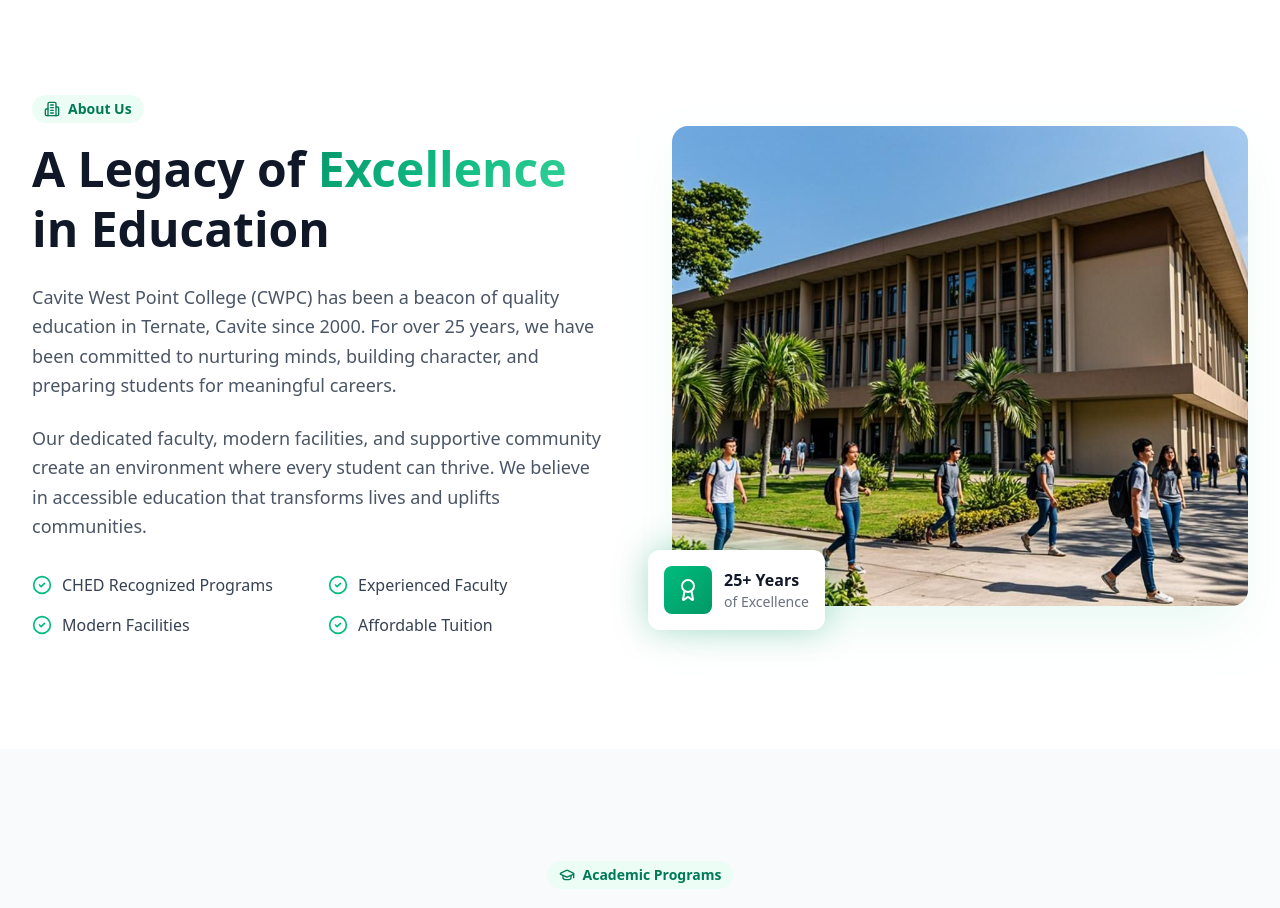
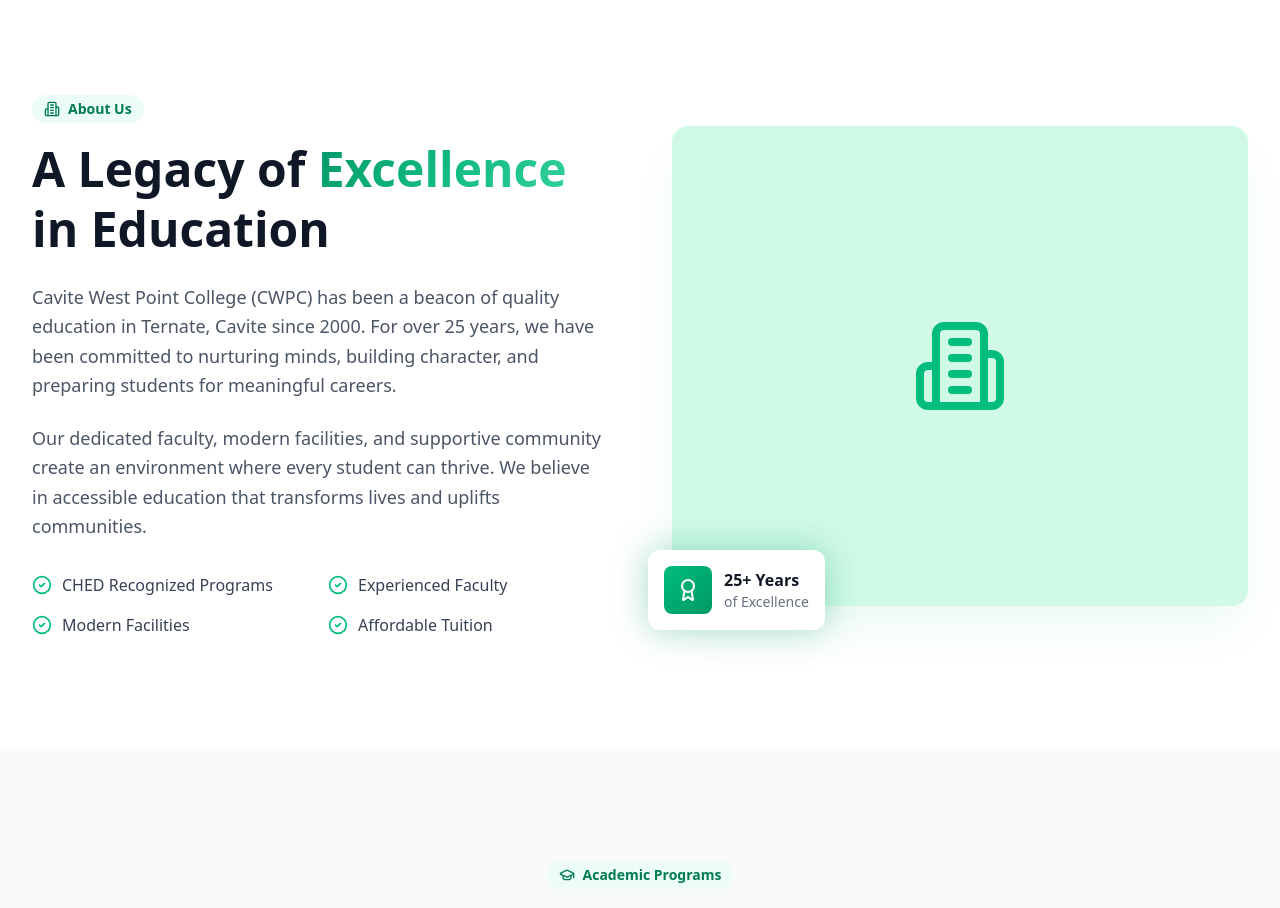
Before and after one commit to kristianpasco30-ops/Clone-CWPC-landing-page, a Next.js app: page / in a window 1280 px wide. Shown: the part 1020-1928 px from the top of the page. Built offline with nearby package versions, Linux system fonts and the light colour scheme.

Commit message:
Remove redundant hero-campus.png reference in About section

```diff
--- a/src/app/page.tsx
+++ b/src/app/page.tsx
@@ -371,13 +371,8 @@
               </div>
             </div>
             <div className="relative">
-              <div className="rounded-2xl overflow-hidden shadow-2xl shadow-emerald-500/10 relative h-[400px] md:h-[480px]">
-                <Image
-                  src="/hero-campus.png"
-                  alt="CWPC Campus"
-                  fill
-                  className="object-cover"
-                />
+              <div className="rounded-2xl overflow-hidden shadow-2xl shadow-emerald-500/10 relative h-[400px] md:h-[480px] bg-emerald-100 dark:bg-gray-800 flex items-center justify-center">
+                <Building2 className="w-24 h-24 text-emerald-500" />
               </div>
               <div className="absolute -bottom-6 -left-6 bg-white dark:bg-gray-800 rounded-xl shadow-xl p-4 flex items-center gap-3 animate-pulse-glow">
                 <div className="w-12 h-12 rounded-lg bg-gradient-to-br from-emerald-500 to-emerald-600 flex items-center justify-center">
```
